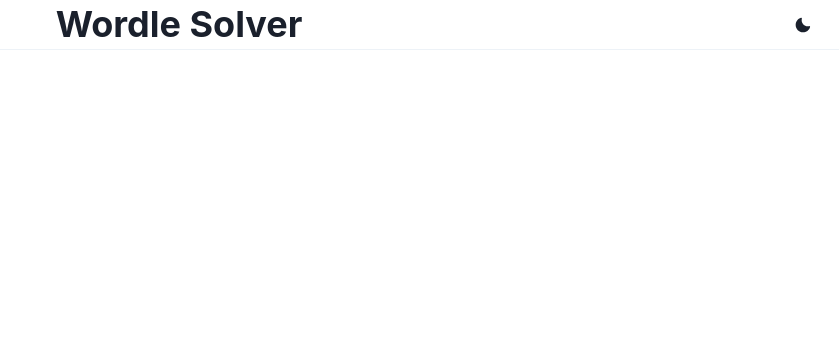
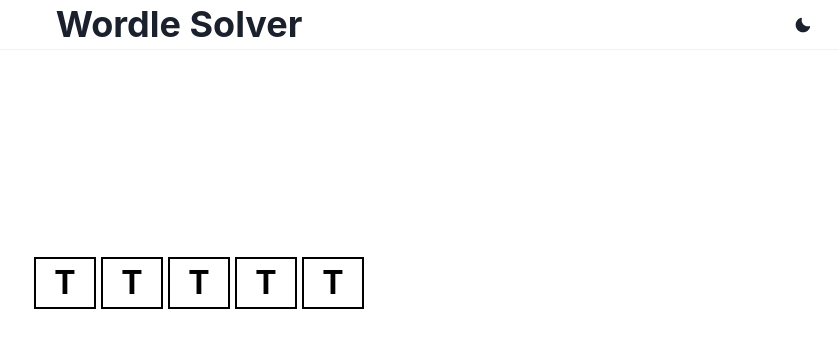
Before and after one commit to alexander-svendsen/wordle-solver, a React (Create React App) app: page / in a window 1280 px wide. Shown: the top 348 px of the page, without its empty margins (441-1280 px from the left). Built offline with nearby package versions, Linux system fonts and the light colour scheme.

Commit message:
feat: add letter box

```diff
--- a/src/App.tsx
+++ b/src/App.tsx
@@ -1,15 +1,50 @@
 import React from 'react';
-import {ChakraProvider} from '@chakra-ui/react'
+import {Box, ChakraProvider, Grid, GridItem} from '@chakra-ui/react'
 import './App.css';
 import theme from "./theme";
-import Header from "./components/header";
+import Header from "./components/Header";
+import LetterBox from "./components/LetterBox";
 
 function App() {
     return (
         <ChakraProvider theme={theme}>
-            <div className="App">
                 <Header/>
-            </div>
+                <Box
+                    display='flex'
+                    flexDirection='column'
+                    maxW='500px'
+                    height='calc(100% - 50px)'
+                    margin='0 auto'
+                >
+                    <Box
+                        display='flex'
+                        flexGrow='1'
+                        alignItems='center'
+                        justifyContent='center'
+                    >
+                        <Grid templateRows='repeat(6, 1fr)' gap='5px' w="350px" p='10px'>
+                            <Box>
+                            <Grid templateColumns='repeat(5, 1fr)' gap='5px'>
+                                <GridItem w='100%'>
+                                    <LetterBox/>
+                                </GridItem>
+                                <GridItem w='100%'>
+                                    <LetterBox/>
+                                </GridItem>
+                                <GridItem w='100%'>
+                                    <LetterBox/>
+                                </GridItem>
+                                <GridItem w='100%'>
+                                    <LetterBox/>
+                                </GridItem>
+                                <GridItem w='100%'>
+                                    <LetterBox/>
+                                </GridItem>
+                            </Grid>
+                            </Box>
+                        </Grid>
+                    </Box>
+                </Box>
         </ChakraProvider>
     );
 }
--- a/src/components/header.tsx
+++ b/src/components/Header.tsx
@@ -1,7 +1,7 @@
 import {Heading, useColorMode } from "@chakra-ui/react"
 import { IconButton } from '@chakra-ui/react'
 import { MoonIcon, SunIcon } from '@chakra-ui/icons'
-import styles from './header.module.css';
+import styles from './Header.module.css';
 
 function Header() {
     const { colorMode, toggleColorMode } = useColorMode()
--- /dev/null
+++ b/src/components/LetterBox.tsx
@@ -0,0 +1,20 @@
+import {Box } from "@chakra-ui/react"
+
+function LetterBox() {
+    return (
+        <Box bg='white'
+             color='black'
+             border='2px solid black'
+             w='100%'
+             fontSize='2rem'
+             display='inline-flex'
+             alignItems='center'
+             fontWeight='bold'
+             textTransform='uppercase'
+             justifyContent='center'>
+            T
+        </Box>
+    )
+}
+
+export default LetterBox
--- a/src/index.css
+++ b/src/index.css
@@ -5,6 +5,15 @@
     sans-serif;
   -webkit-font-smoothing: antialiased;
   -moz-osx-font-smoothing: grayscale;
+  height: 100%;
+}
+
+html{
+  height: 100%;
+}
+
+#root{
+  height: 100%;
 }
 
 code {
```
Also changed, not shown: src/components/Header.module.css (renamed from src/components/header.module.css).
